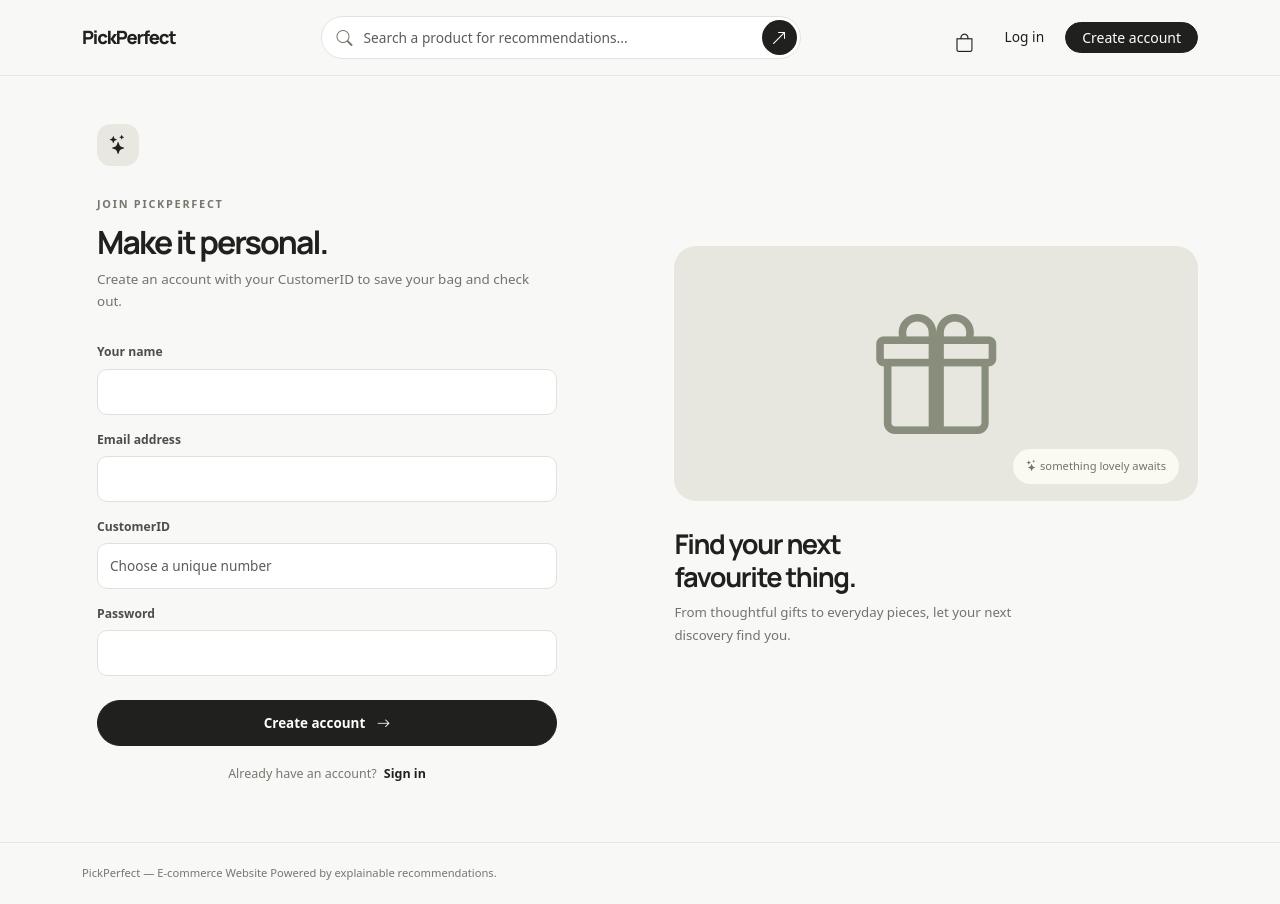
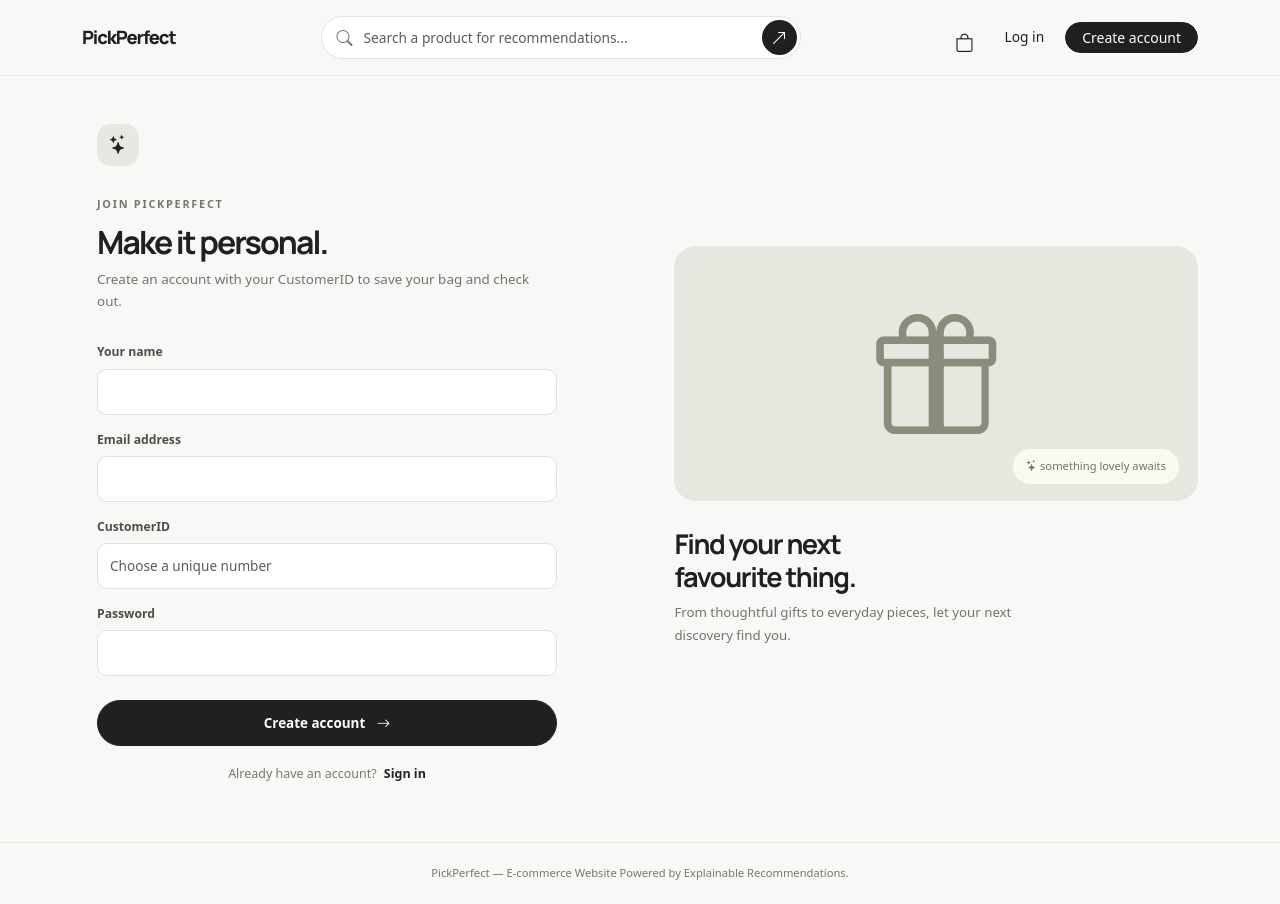
Before and after one commit to ujjwalkumar14b/Recommendation, a React (Vite) app in the folder frontend/: page /register in a window 1280 px wide. Built offline with nearby package versions, Linux system fonts and the light colour scheme.

Commit message:
Update footer layout and text alignment

```diff
--- a/frontend/src/App.jsx
+++ b/frontend/src/App.jsx
@@ -30,8 +30,8 @@ export default function App() {
         </Routes>
       </main>
       <footer className="site-footer">
-        <div className="container d-flex flex-column flex-md-row justify-content-between gap-2">
-          <span className="text-center">PickPerfect — E-commerce Website Powered by explainable recommendations.</span>
+        <div className="container text-center">
+          <span>PickPerfect — E-commerce Website Powered by Explainable Recommendations.</span>
         </div>
       </footer>
     </>
```
